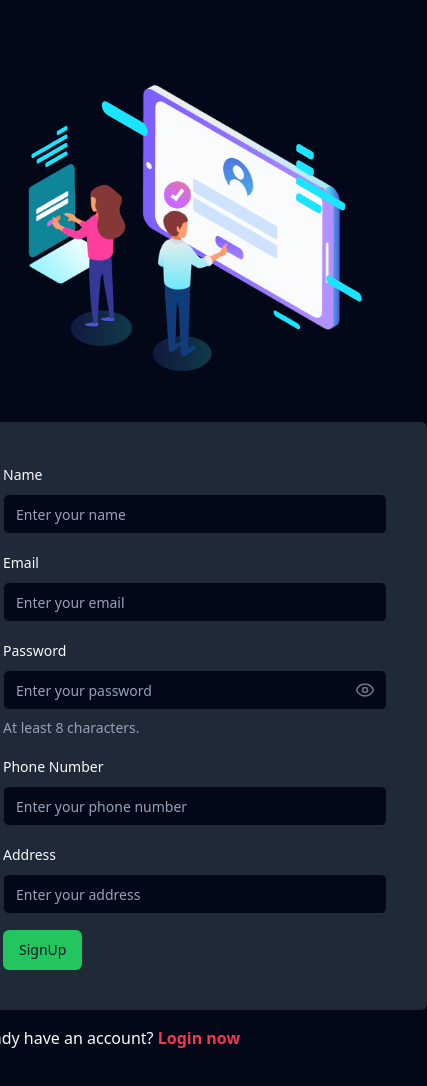
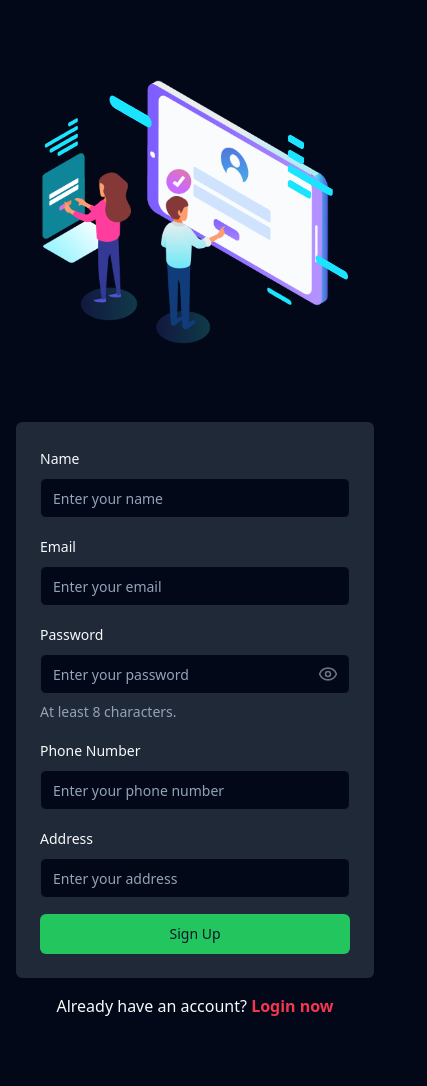
Before and after one commit to SShipon/bike-rental-client, a React (Vite) app: page /auth/register in a window 390 px wide. Shown: the top 1086 px of the page, 427 px wide, since content can reach past the window. Built offline with nearby package versions, Linux system fonts and the light colour scheme.

Commit message:
about pages responsive working ok

```diff
--- a/src/index.css
+++ b/src/index.css
@@ -4,6 +4,7 @@
 
 body{
   overflow-x: hidden;
+  max-width: 100%;
   box-sizing: border-box;
 }
 
--- a/src/pages/About/About.tsx
+++ b/src/pages/About/About.tsx
@@ -5,26 +5,28 @@ import { AiTwotoneLike } from "react-icons/ai";
 import { MdElectricBike } from "react-icons/md";
 const teamMembers = [
   {
-    name: "Sarah Johnson",
+    name: "Risal Shahed ",
     role: "Founder & CEO",
-    bio: "Sarah founded Bike Rental Service with a passion for sustainable transportation and urban exploration. With over 15 years of experience in the cycling industry, she leads our team with vision and enthusiasm.",
+    bio: "Emma brings our story to life. Her creative marketing strategies have put Bike Rental Service on the map and continue to inspire more people to choose two wheels.",
     image:
-      "https://images.unsplash.com/photo-1438761681033-6461ffad8d80?q=80&w=2070&auto=format&fit=crop&ixlib=rb-4.0.3&ixid=M3wxMjA3fDB8MHxwaG90by1wYWdlfHx8fGVufDB8fHx8fA%3D%3D",
+      "https://res.cloudinary.com/dtoo9dkbs/image/upload/v1725530890/151496680_4391904790837913_3695756710532569280_n-removebg-preview_uzhlur.png",
   },
+
   {
-    name: "Michael Chen",
+    name: "Sh Shipon",
     role: "Head of Operations",
     bio: "Michael ensures our day-to-day operations run smoothly. His background in logistics and customer service helps us deliver an exceptional experience to every rider.",
     image:
-      "https://plus.unsplash.com/premium_photo-1664536392779-049ba8fde933?q=80&w=1887&auto=format&fit=crop&ixlib=rb-4.0.3&ixid=M3wxMjA3fDB8MHxwaG90by1wYWdlfHx8fGVufDB8fHx8fA%3D%3D",
+      "https://res.cloudinary.com/dtoo9dkbs/image/upload/v1725531101/00-40m-removebg-preview_bi6jxt.png",
   },
   {
-    name: "Emma Rodriguez",
+    name: "Abdur Rahim",
     role: "Chief Marketing Officer",
-    bio: "Emma brings our story to life. Her creative marketing strategies have put Bike Rental Service on the map and continue to inspire more people to choose two wheels.",
+    bio: "Sarah founded Bike Rental Service with a passion for sustainable transportation and urban exploration. With over 15 years of experience in the cycling industry, she leads our team with vision and enthusiasm.",
     image:
-      "https://plus.unsplash.com/premium_photo-1670884441012-c5cf195c062a?q=80&w=1887&auto=format&fit=crop&ixlib=rb-4.0.3&ixid=M3wxMjA3fDB8MHxwaG90by1wYWdlfHx8fGVufDB8fHx8fA%3D%3D",
+      "https://res.cloudinary.com/dtoo9dkbs/image/upload/v1725530492/454853571_1186829752647875_7483518602442643715_n-removebg-preview_cepirv.png",
   },
+
 ];
 
 export default function AboutUs() {
--- a/src/pages/Auth/Login.tsx
+++ b/src/pages/Auth/Login.tsx
@@ -36,37 +36,31 @@ const Login = () => {
   });
 
   const onSubmit: SubmitHandler<FieldValues> = async (data) => {
-    const res = await login(data).unwrap();
+    try {
+      const res = await login(data).unwrap();
+      const user = verifyToken(res.token);
 
-    const user = verifyToken(res.token);
-
-    try {
-      dispatch(
-        setUser({
-          user,
-          token: res.token,
-        })
-      );
+      dispatch(setUser({ user, token: res.token }));
 
       toast({ title: res.message });
       navigate("/dashboard");
     } catch (error) {
-      console.log(error);
+      console.error(error);
       toast({ title: "Something went wrong" });
     }
   };
 
   return (
-    <section className="my-20">
-      <div className="flex flex-col lg:flex-row items-center justify-evenly">
-        <div>
+    <section className="my-8 px-4 md:px-8">
+      <div className="flex flex-col lg:flex-row items-center justify-center lg:justify-evenly">
+        <div className="w-full max-w-md lg:max-w-lg mb-8 lg:mb-0">
           <LoginAnimate />
         </div>
-        <div>
+        <div className="w-full max-w-md lg:max-w-lg">
           <Form {...form}>
             <form
               onSubmit={form.handleSubmit(onSubmit)}
-              className="space-y-4 bg-white dark:bg-gray-800 p-10 rounded-md shadow-sm"
+              className="space-y-4 bg-white dark:bg-gray-800 p-6 md:p-8 rounded-md shadow-sm"
             >
               <SignupFormField
                 name="email"
@@ -83,20 +77,19 @@ const Login = () => {
                 inputType="password"
                 formControl={form.control}
               />
-
-              <Button className="bg-[#F43650]" type="submit">
+              <Button className="bg-[#F43650] w-full" type="submit">
                 {isLoading ? "Logging..." : "Login"}
               </Button>
             </form>
           </Form>
 
-          <h3 className="my-4">
+          <h3 className="my-4 text-center">
             If you don't have an account:{" "}
             <Link
               className="text-[#F43650] font-semibold hover:font-bold"
               to={"/auth/register"}
             >
-              SignUp now
+              Sign Up now
             </Link>
           </h3>
         </div>
@@ -132,7 +125,7 @@ const SignupFormField: React.FC<AuthFormFieldProps> = ({
                 placeholder={placeholder}
                 type={showPassword && inputType === "password" ? "text" : inputType || "text"}
                 {...field}
-                className="w-96 pr-10"
+                className="w-full pr-10"
               />
               {inputType === "password" && (
                 <button
--- a/src/pages/Auth/Register.tsx
+++ b/src/pages/Auth/Register.tsx
@@ -63,16 +63,16 @@ const Register = () => {
   };
 
   return (
-    <section className="my-8">
-      <div className="flex flex-col lg:flex-row items-center justify-evenly">
-        <div className="w-full sm:w-[600px]">
+    <section className="my-8 px-4 md:px-8">
+      <div className="flex flex-col lg:flex-row items-center justify-center lg:justify-between">
+        <div className="w-full max-w-md lg:max-w-lg mb-8 lg:mb-0">
           <RegisterAnimate />
         </div>
-        <div>
+        <div className="w-full max-w-md lg:max-w-lg">
           <Form {...form}>
             <form
               onSubmit={form.handleSubmit(onSubmit)}
-              className="space-y-4 bg-white dark:bg-gray-800 p-10 rounded-md shadow-sm"
+              className="space-y-4 bg-white dark:bg-gray-800 p-6 md:p-8 rounded-md shadow-sm"
             >
               <SignupFormField
                 name="name"
@@ -110,13 +110,13 @@ const Register = () => {
                 inputType="text"
                 formControl={form.control}
               />
-              <Button className="bg-green-500" type="submit">
-                {isLoading ? "Signing..." : "SignUp"}
+              <Button className="bg-green-500 w-full" type="submit">
+                {isLoading ? "Signing..." : "Sign Up"}
               </Button>
             </form>
           </Form>
 
-          <h3 className="my-4">
+          <h3 className="my-4 text-center">
             Already have an account?{" "}
             <Link
               className="text-[#F43650] font-semibold hover:font-bold"
@@ -159,7 +159,7 @@ const SignupFormField: React.FC<SignUpFormFieldProps> = ({
                 placeholder={placeholder}
                 type={showPassword && inputType === "password" ? "text" : inputType || "text"}
                 {...field}
-                className="w-96 pr-10"
+                className="w-full pr-10"
                 required={required}
               />
               {inputType === "password" && (
```
